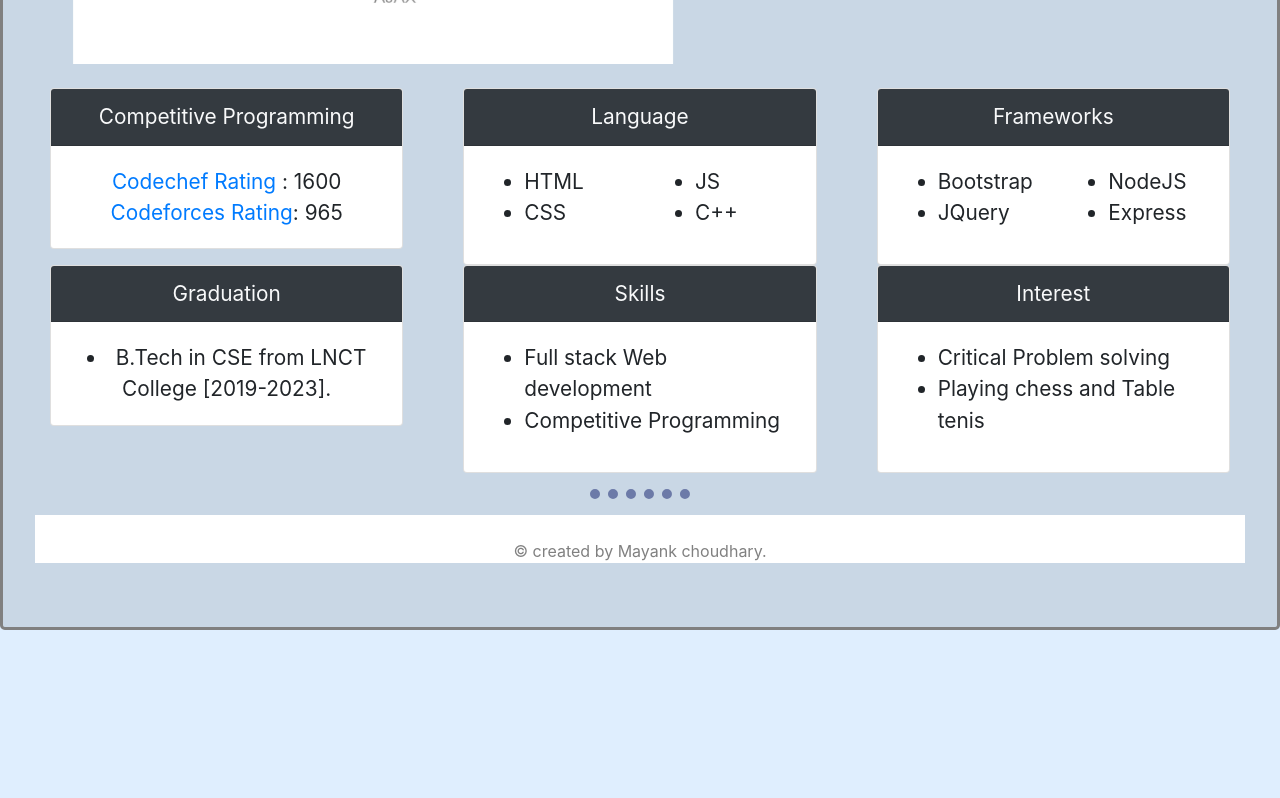
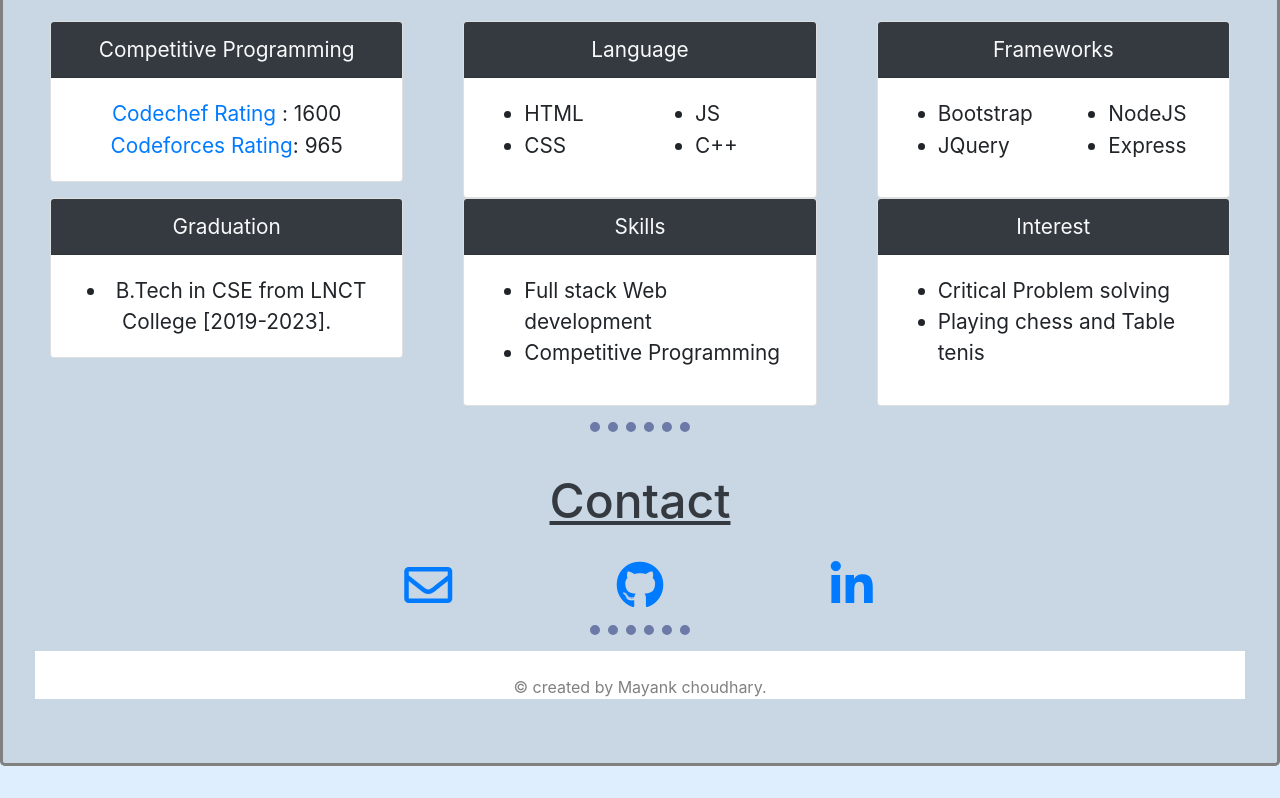
Before and after one commit to Mayank151c/CV, a plain HTML site: page index.html in a window 1280 px wide. Shown: the part 1203-2001 px from the top of the page. Before the commit the page ends 1865 px from the top, so only its background shows below. Drawn offline with nearby package versions, Linux system fonts and the light colour scheme.

Commit message:
Adding contact me section.

```diff
--- a/css/styles.css
+++ b/css/styles.css
@@ -1,5 +1,12 @@
 body{
 	background: rgba(150,200,253,0.3);
+}
+header{
+	position: fixed;
+	top: 0px;
+	width: 100%;
+	display: block;
+	z-index: 3;
 }
 h2{
 	text-decoration: underline;
@@ -36,6 +43,7 @@
 	text-shadow: 1px 2px blue;
 	padding: 0rem 2rem;
 }
+
 
 
 
@@ -108,6 +116,11 @@
 #aboutme h2{
 	font-size: 3rem;
 }
+#contact {
+	width: 50%;
+	text-align: center;
+	margin: auto;
+}
 
 
 /*-----------------	Media Query	--------------*/
--- a/index.html
+++ b/index.html
@@ -26,6 +26,9 @@
 	<link rel="stylesheet" type="text/css" href="css/styles.css">
 	<script type="text/javascript" src="js/main.js"></script>
 
+
+		<!--------------------- Font-awesome CDN ------------------>
+	<link rel="stylesheet" href="https://cdnjs.cloudflare.com/ajax/libs/font-awesome/5.15.3/css/all.min.css" integrity="sha512-iBBXm8fW90+nuLcSKlbmrPcLa0OT92xO1BIsZ+ywDWZCvqsWgccV3gFoRBv0z+8dLJgyAHIhR35VZc2oM/gI1w==" crossorigin="anonymous" referrerpolicy="no-referrer" />
 </head>
 
 
@@ -64,7 +67,7 @@
 
 
 	      <li class="nav-item">
-	        <a class="nav-link text-light" href="#">Contact</a>
+	        <a class="nav-link text-light" href="#contact">Contact</a>
 	      </li>
 
 		</ul>
@@ -238,6 +241,28 @@
 </div>
 
 
+<hr width="100px">
+							<!--	Contact Section	-->
+<br>
+<div id="contact">
+
+	<h2 class="text-dark">Contact</h2>
+
+	<div class="row contact-icon" >
+		<div class="col-4">
+			<a href="mailto:mc76974@gmail.com"><i class="fa-3x far fa-envelope"></i></a>
+		</div>
+
+		<div class="col-4">
+			<a href="https://www.github.com/mayank151c"><i class="fa-3x fab fa-github"></i></a>
+		</div>
+
+		<div class="col-4">
+			<a href="https://www.linkedin.com/in/mayank-choudhary-105661196/"><i class="fa-3x fab fa-linkedin-in"></i></a>
+		</div>
+	</div>
+
+</div>
 
 <hr width="100px">
 <footer class="footer">
@@ -245,5 +270,6 @@
 </footer>
 
 
+
 </body>
 </html>
--- a/js/main.js
+++ b/js/main.js
@@ -2,8 +2,9 @@
 
 
 // collapse the navbar button in mobile screen if scroll event occur.
-window.onscroll = function(event) {
+window.onscroll = function() {
   document.getElementById("navbarText").classList.add("collapsing");
+  document.getElementsByTagName("header").style.display = "none";
 }
 
 
```
Also changed, not shown: images/star.png (deleted), images/starn.png (deleted).
